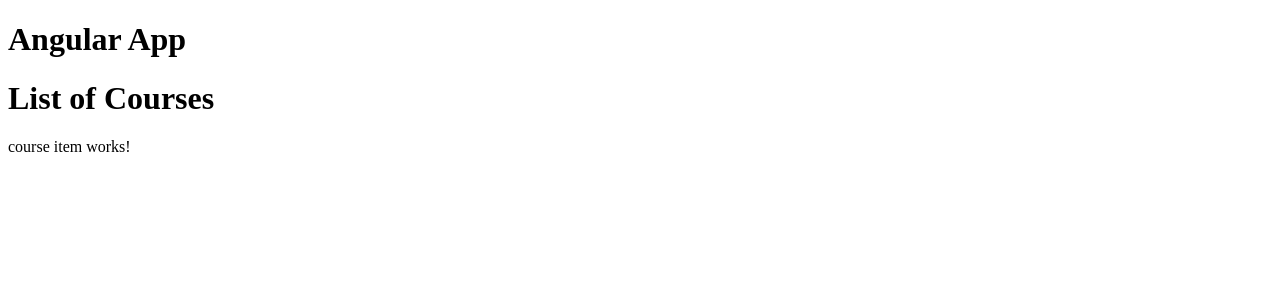
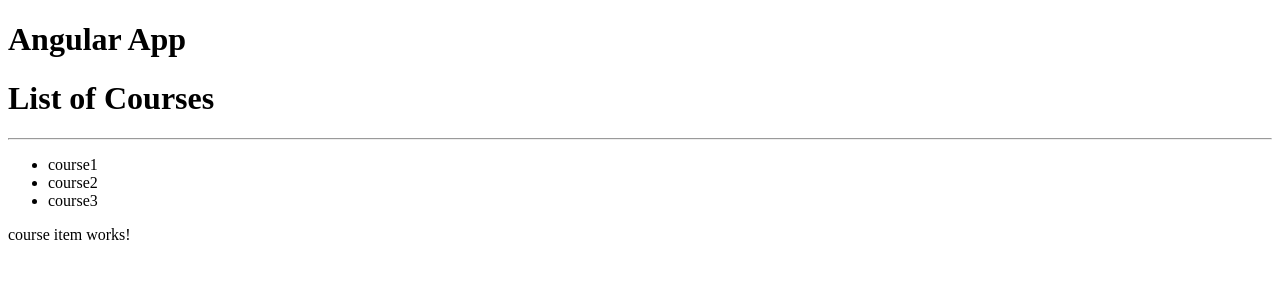
Before and after one commit to Mouhamet99/LetsAngular, an Angular app: page / in a window 1280 px wide. Shown: the top 300 px of the page. Built offline with nearby package versions, Linux system fonts and the light colour scheme.

Commit message:
display list of courses using ngfor directive

```diff
--- a/src/app/courses.component.ts
+++ b/src/app/courses.component.ts
@@ -1,9 +1,18 @@
 import { Component} from '@angular/core'
 @Component({
    selector: 'courses',
-   template: '<h1>{{ getTitle() }}</h1>'
+   template: `
+   <h1>{{ getTitle() }}</h1>
+   <hr>
+   <ul>
+      <li *ngFor="let course of courses">
+         {{ course }}
+      </li>
+   </ul>
+   `
 })
 export class CoursesComponent {
    title = 'List of Courses'
+   courses =  ['course1', 'course2', 'course3']
    getTitle() { return this.title}
 };
```
